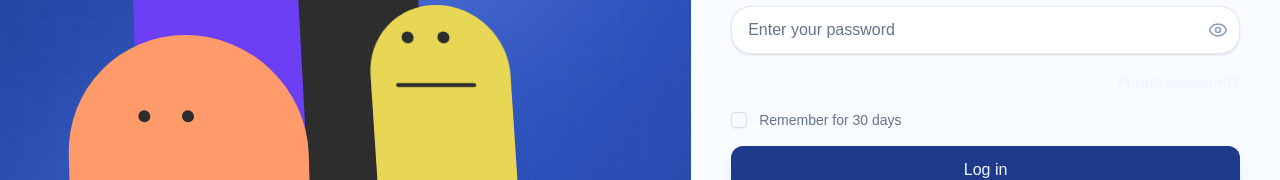
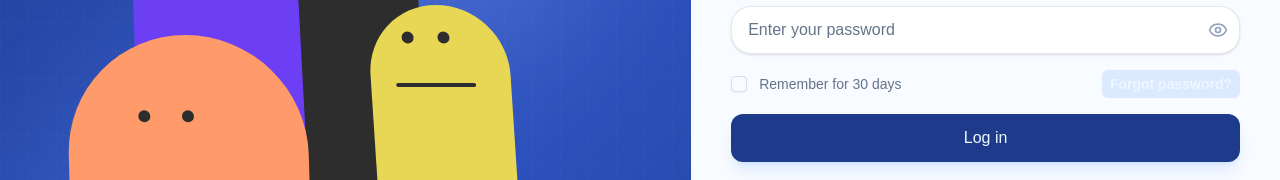
Before and after one commit to aliahmed574400-art/hair-force, a Next.js app: page /signin in a window 1280 px wide. Shown: the part 399-579 px from the top of the page. Built offline with nearby package versions, Linux system fonts and the light colour scheme; no server answers; a web font is replaced by a local one.

Commit message:
fix: make forgot password link visible with flex layout and highlight styling

```diff
--- a/components/ui/animated-characters-login-page.tsx
+++ b/components/ui/animated-characters-login-page.tsx
@@ -832,16 +832,7 @@ function AnimatedCharactersLoginPage({
                 </div>
               </div>
 
-              <div className="text-right">
-                <a
-                  href={forgotPasswordHref}
-                  className="inline-block text-sm font-semibold text-blue-600 underline underline-offset-4 hover:text-blue-800"
-                >
-                  Forgot password?
-                </a>
-              </div>
-
-              <div className="flex flex-wrap items-center gap-3">
+              <div className="flex items-center justify-between">
                 <div className="flex items-center space-x-3">
                   <Checkbox
                     id="remember"
@@ -855,6 +846,13 @@ function AnimatedCharactersLoginPage({
                     Remember for 30 days
                   </Label>
                 </div>
+                <a
+                  href={forgotPasswordHref}
+                  className="text-sm font-semibold text-blue-600 underline underline-offset-4 hover:text-blue-800"
+                  style={{ display: "inline-block", backgroundColor: "#dbeafe", padding: "4px 8px", borderRadius: "6px" }}
+                >
+                  Forgot password?
+                </a>
               </div>
 
               {error ? (
```
